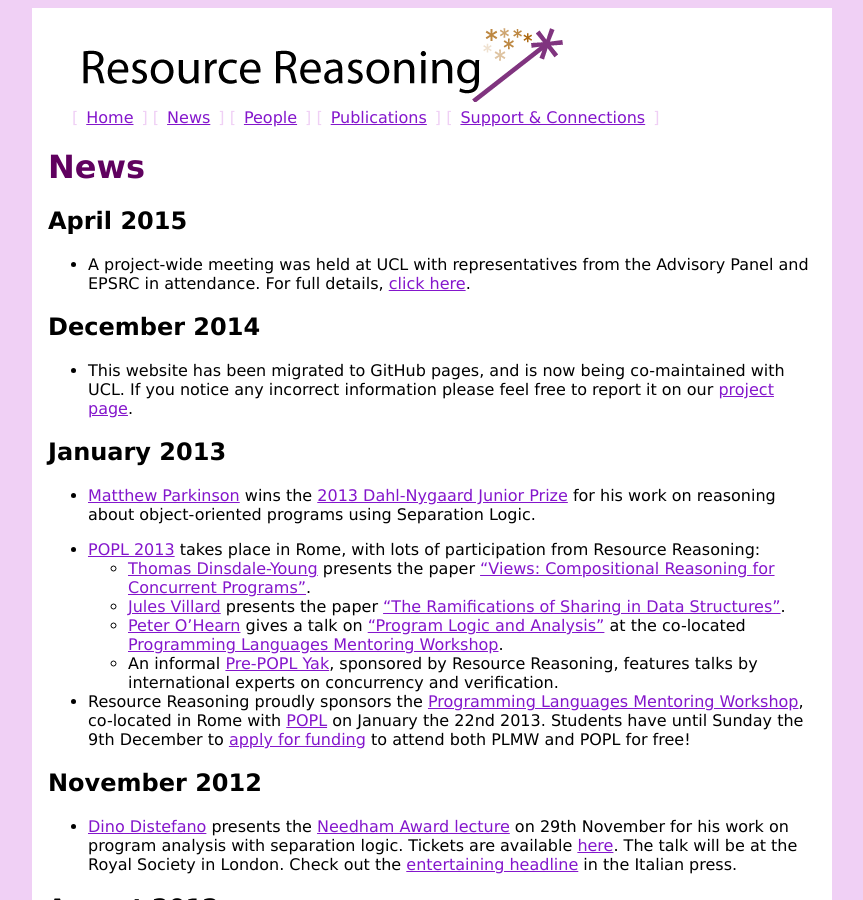
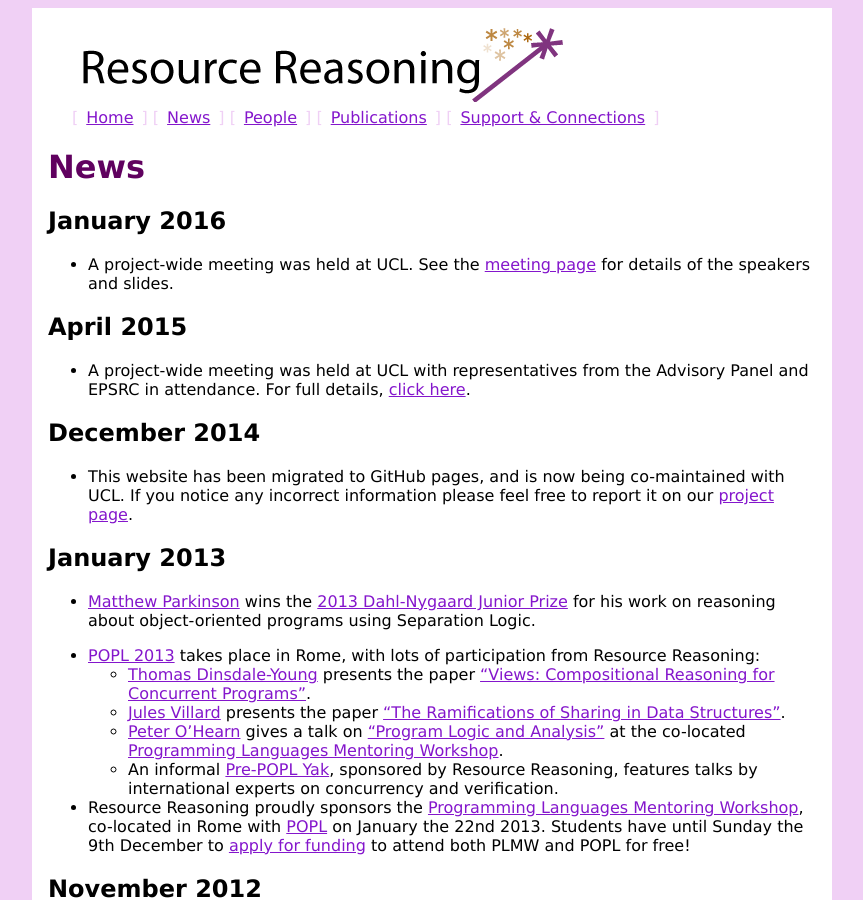
Before and after one commit to resource-reasoning/resourcereasoning.com, a Jekyll site: the page built from news.md, in a window 1280 px wide and 900 px high. Shown: the whole window, without its empty margins (208-1071 px from the left). Built offline with Jekyll 4.4.1, drawn with Linux system fonts in a browser that asks for light colours; nearby versions of some CDN libraries; Markdown is read by kramdown in place of the engine named in the settings.

Commit message:
Update news.md
Link to 2016 meeting page

```diff
--- a/news.md
+++ b/news.md
@@ -1,6 +1,9 @@
 ---
 title: News
 ---
+## January 2016
+* A project-wide meeting was held at UCL. See the [meeting page](/news/2016/01/rr-meeting.html) for details of the speakers and slides.
+
 ## April 2015
 * A project-wide meeting was held at UCL with representatives from the Advisory Panel and EPSRC in attendance. For full
   details, [click here](/news/2015/04/rr-meeting.html).
```
